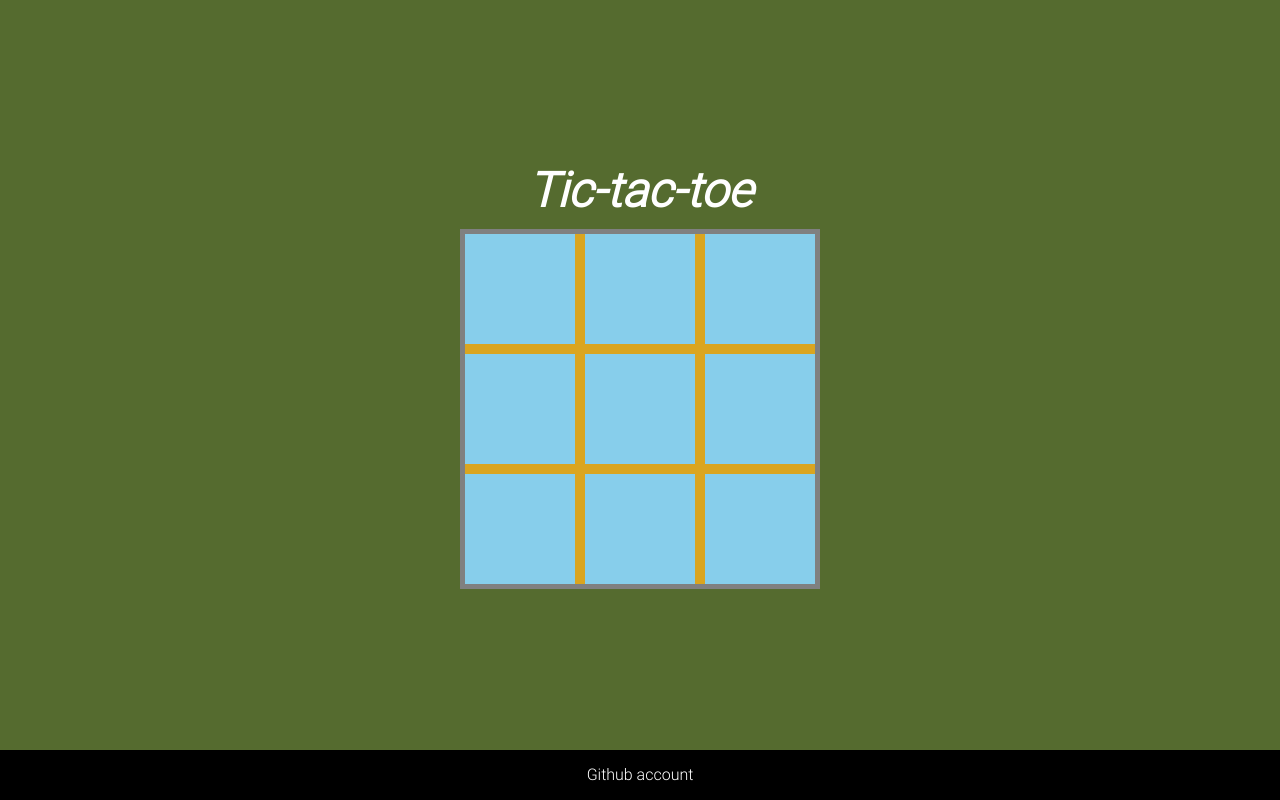
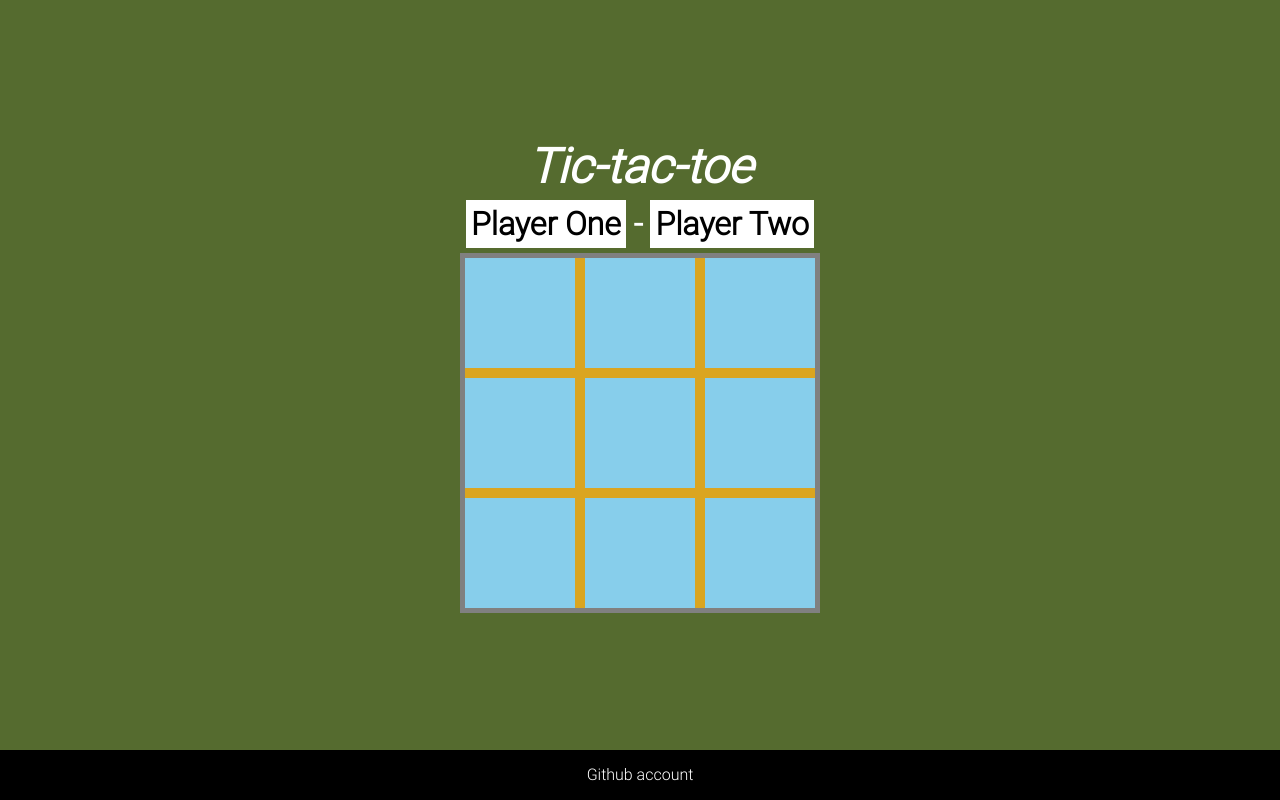
Before and after one commit to silenceinspace/Tic-Tac-Toe, a website: page index.html in a window 1280 px wide. Drawn offline with Linux system fonts and the light colour scheme.

Commit message:
Enable editing player names and store them

```diff
--- a/index.html
+++ b/index.html
@@ -12,6 +12,10 @@
     <div class="container">
       <div class="main-section">
         <h1>Tic-tac-toe</h1>
+        <div class="player-names">
+          <span class="player-one" contenteditable="true"></span> <span>-</span>
+          <span class="player-two" contenteditable="true"></span>
+        </div>
         <div class="gameboard">
           <button class="cell" data-index="1"></button>
           <button class="cell" data-index="2"></button>
--- a/script.js
+++ b/script.js
@@ -25,8 +25,8 @@ const displayController = (function () {
   };
 
   const players = [
-    createPlayer("firstPlayer", "X", []),
-    createPlayer("secondPlayer", "O", []),
+    createPlayer("Player One", "X", []),
+    createPlayer("Player Two", "O", []),
   ];
 
   let activePlayer = players[0];
@@ -155,13 +155,11 @@ const displayController = (function () {
   // initial message
   printMove();
 
-  return { makeMove, getActivePlayer, startNewGame };
+  return { makeMove, getActivePlayer, startNewGame, players };
 })();
 
 // Work with DOM
 const renderBoard = (function () {
-  const cells = document.querySelectorAll(".cell");
-
   const addMark = (e) => {
     // a value inside a data attribute is of string type
     const specificBtn = e.target;
@@ -172,5 +170,39 @@ const renderBoard = (function () {
     displayController.makeMove(cellIndex * 1, specificBtn);
   };
 
+  const cells = document.querySelectorAll(".cell");
   cells.forEach((cell) => cell.addEventListener("click", addMark));
 })();
+
+// Edit player names
+const renderPlayersNames = (function () {
+  const playerObjects = displayController.players;
+
+  const namePlayerOne = document.querySelector(".player-one");
+  namePlayerOne.textContent = playerObjects[0].name;
+
+  const namePlayerTwo = document.querySelector(".player-two");
+  namePlayerTwo.textContent = playerObjects[1].name;
+
+  namePlayerOne.addEventListener("blur", () => {
+    playerObjects[0].name = namePlayerOne.textContent;
+
+    if (namePlayerOne.textContent === "") {
+      console.log("Default name was set");
+      const defaultName = "Player One";
+      playerObjects[0].name = defaultName;
+      namePlayerOne.textContent = defaultName;
+    }
+  });
+
+  namePlayerTwo.addEventListener("blur", () => {
+    playerObjects[1].name = namePlayerTwo.textContent;
+
+    if (namePlayerTwo.textContent === "") {
+      console.log("Default name was set");
+      const defaultName = "Player Two";
+      playerObjects[1].name = defaultName;
+      namePlayerOne.textContent = defaultName;
+    }
+  });
+})();
--- a/styles.css
+++ b/styles.css
@@ -35,6 +35,29 @@ h1 {
   color: white;
 }
 
+.player-names {
+  font-size: 2rem;
+  font-weight: bold;
+  text-align: center;
+  margin-bottom: 10px;
+}
+
+.player-names > span:nth-child(2) {
+  color: white;
+}
+
+.player-names > span:nth-child(odd) {
+  min-width: 100px;
+  background-color: white;
+  padding: 5px;
+}
+
+.player-names > span:focus {
+  outline: none;
+  font-style: italic;
+  border: 3px solid red;
+}
+
 .gameboard {
   border: 5px solid grey;
   width: 360px;
@@ -66,6 +89,7 @@ h1 {
 
 .cell:hover {
   cursor: pointer;
+  background-color: rgb(92, 132, 148);
 }
 
 #footer {
```
